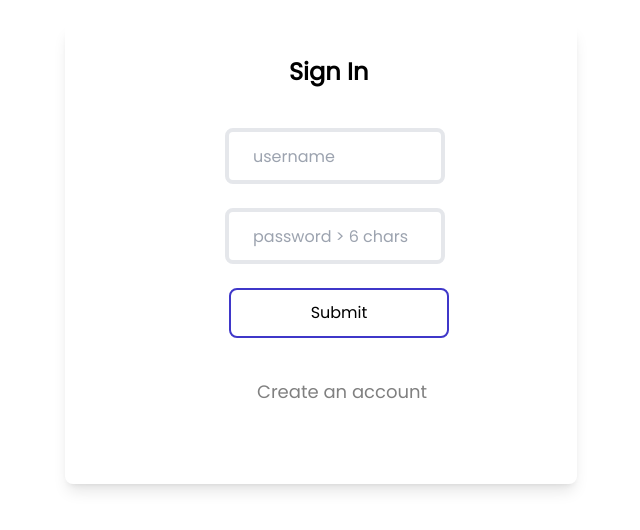
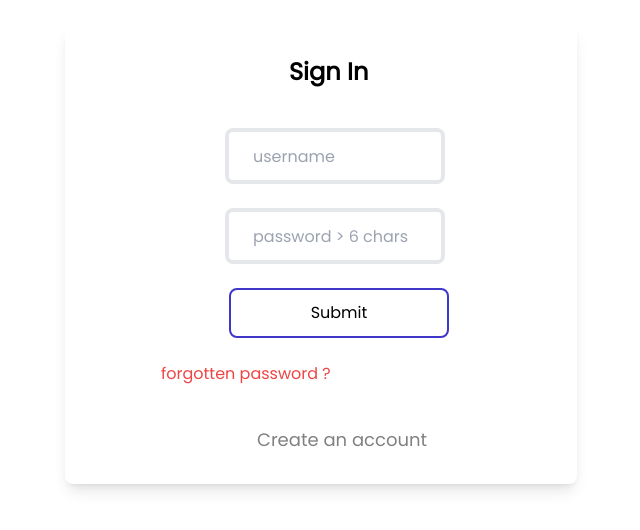
Before and after one commit to divinegodwin/GhostGram, a Next.js app: page / in a window 1280 px wide. Shown: the part 104-634 px from the top of the page, without its empty margins (415-1055 px from the left). Built offline with nearby package versions, Linux system fonts and the light colour scheme; no server answers.

Commit message:
forgotten password text added

```diff
--- a/app/Login/page.jsx
+++ b/app/Login/page.jsx
@@ -83,6 +83,9 @@ try{
         </button>
         </div>
 
+<div>
+  <p className="pl-[6rem] text-red-500">forgotten password ?</p>
+</div>
 
 
         <div className="mt-4">
```
